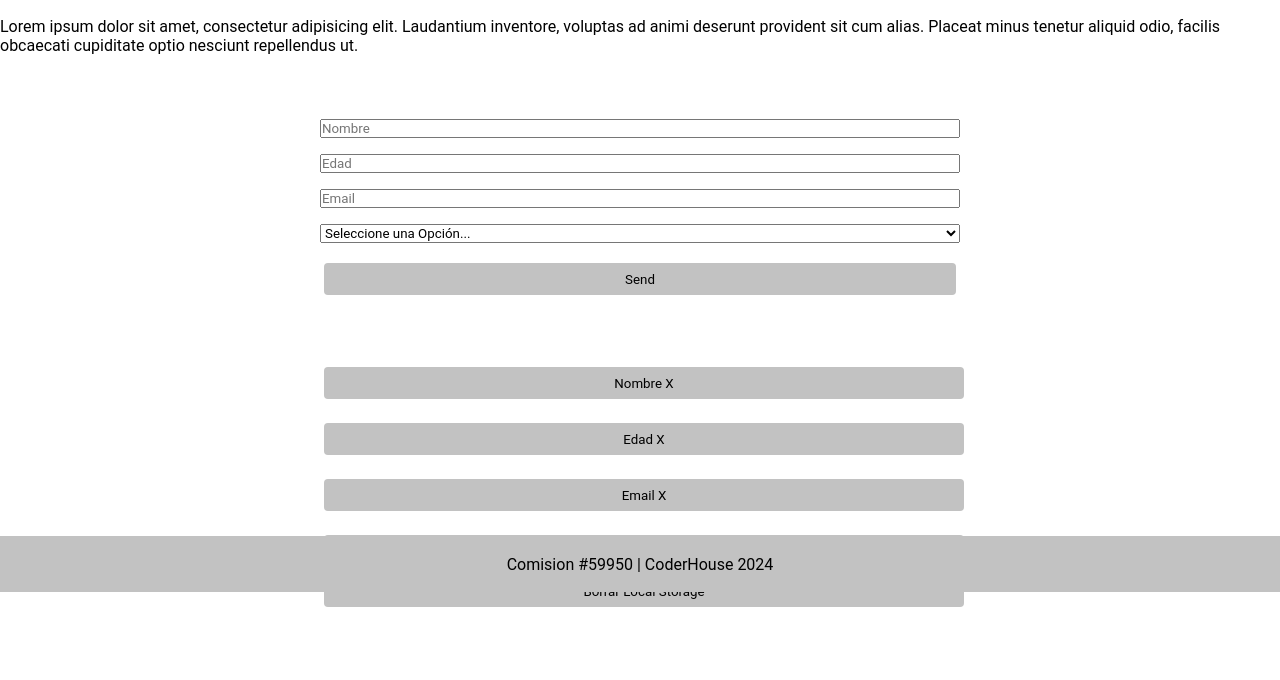
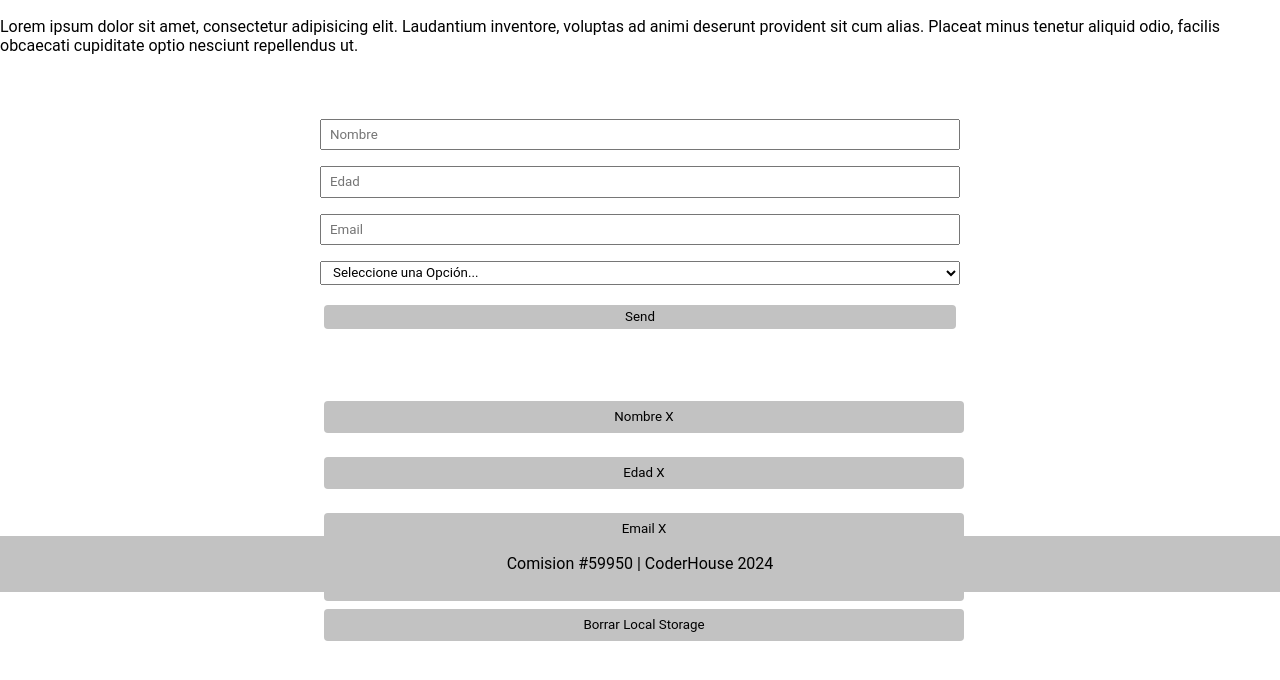
Before and after one commit to Drako01/javascript---59950, a plain HTML site: page index.html in a window 1280 px wide. Shown: the part 208-888 px from the top of the page. Drawn offline with Linux system fonts and the light colour scheme.

Commit message:
Clase 14

```diff
--- a/css/style.css
+++ b/css/style.css
@@ -266,7 +266,11 @@ body.dark-mode footer {
     margin-right: auto;
     gap: 1rem;
 }
-
+#formulario input,
+#formulario select {
+    height: 1.5rem;
+    padding: .1rem .5rem;
+}
 .formularioIndex button {
     width: 100%;
 }
```
